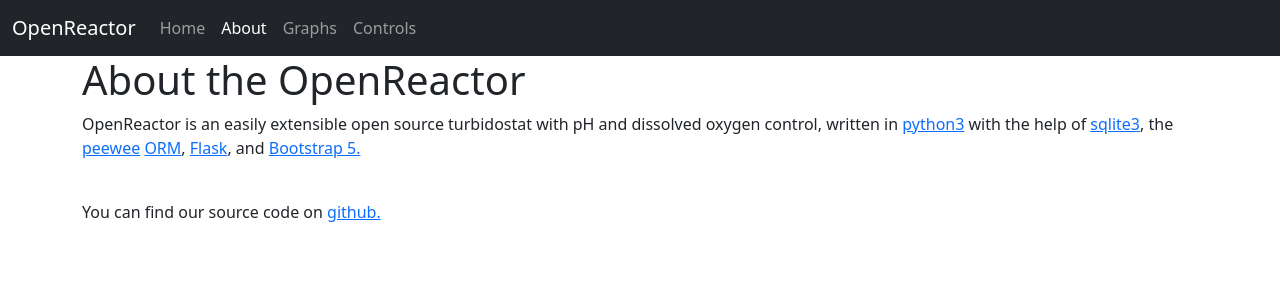
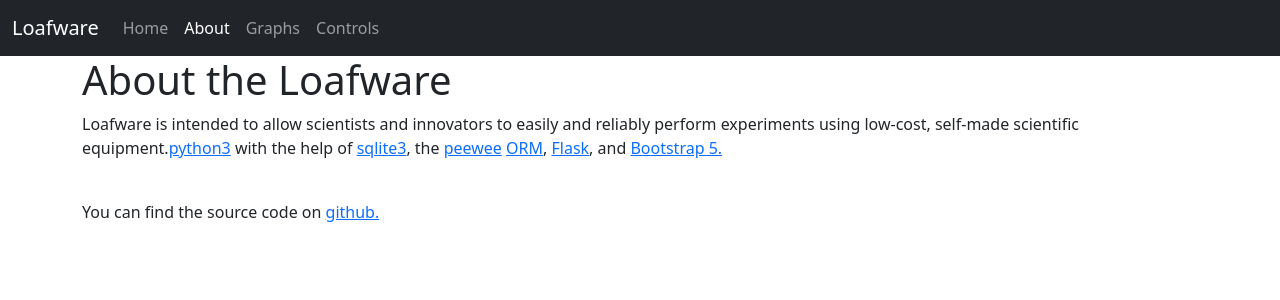
Before and after one commit to chrispro-21/loafware, a Flask app: page /about in a window 1280 px wide. Shown: the top 300 px of the page. Run offline with Flask 2, Linux system fonts and the light colour scheme; some libraries are stand-ins or nearby versions.

Commit message:
Upgraded license and aligned infos with current state of the software

```diff
--- a/app/templates/about.html
+++ b/app/templates/about.html
@@ -2,8 +2,8 @@
 
 {% block body %}
 
-<h1>About the OpenReactor</h1>
-<p>OpenReactor is an easily extensible open source turbidostat with pH and dissolved oxygen control, written in <a
+<h1>About the Loafware</h1>
+<p>Loafware is intended to allow scientists and innovators to easily and reliably perform experiments using low-cost, self-made scientific equipment.<a
     href="https://www.python.org/" target="_blank">python3</a> with the help of <a
     href="https://www.sqlite.org/index.html" target="_blank">sqlite3</a>, the <a
     href="http://docs.peewee-orm.com/en/latest/" target="_blank">peewee</a> <a
@@ -11,7 +11,7 @@
     href="https://flask.palletsprojects.com/en/2.0.x/" target="_blank">Flask</a>, and <a
     href="https://getbootstrap.com/" target="_blank">Bootstrap 5.</a></p>
 <br>
-<p>You can find our source code on <a href="https://github.com/uwo-fast/openreactor" target="_blank">github.</a>
+<p>You can find the source code on <a href="https://github.com/ FEASTorg/loafware" target="_blank">github.</a>
 </p>
 
 {% endblock %}
--- a/app/templates/includes/_navbar.html
+++ b/app/templates/includes/_navbar.html
@@ -1,6 +1,6 @@
 <nav class="navbar navbar-expand-sm navbar-dark bg-dark" aria-label="Web UI Navbar">
   <div class="container-fluid">
-    <a class="navbar-brand" href="#">OpenReactor</a>
+    <a class="navbar-brand" href="#">Loafware</a>
     <button class="navbar-toggler" type="button" data-bs-toggle="collapse" data-bs-target="#navbar" aria-controls="navbar" aria-expanded="false" aria-label="Toggle navigation">
       <span class="navbar-toggler-icon"></span>
     </button>
--- a/app/templates/index.html
+++ b/app/templates/index.html
@@ -3,8 +3,8 @@
 {% block body %}
 
 <div class="text-center">
-  <h1>Welcome to your opensource bioreactor, OpenReactor!</h1>
-  <p class="lead">Use this website/web interface to control your bioreactor and get data from its sensors.</p>
+  <h1>Welcome to your loaf!</h1>
+  <p class="lead">Use this website/web interface to configure, interact, and montor your device.</p>
 </div>
 
 {% endblock %}
--- a/app/templates/layout.html
+++ b/app/templates/layout.html
@@ -4,7 +4,7 @@
 <head>
   <meta charset="utf-8">
   <meta name="viewport" content="width=device-width, initial-scale=1, shrink-to-fit=no">
-  <title>OpenReactor</title>
+  <title>Loafware</title>
 
   <script src="{{ url_for('static', filename='node_modules/jquery/dist/jquery.min.js') }}"></script>
   <script src="{{ url_for('static', filename='node_modules/bootstrap/dist/js/bootstrap.min.js') }}"></script>
--- a/config.py
+++ b/config.py
@@ -5,4 +5,4 @@ basedir = os.path.abspath(os.path.dirname(__file__))
 
 class Config:
     SECRET_KEY = os.environ.get("SECRET_KEY") or "your-secret-key"
-    DATABASE_PATH = os.path.join(basedir, "openreactor.db")
+    DATABASE_PATH = os.path.join(basedir, "loafware.db")
--- a/package.json
+++ b/package.json
@@ -1,5 +1,5 @@
 {
   "dependencies": {
-    "openreactor": "file:static"
+    "loafware": "file:static"
   }
 }
```
Also changed, not shown: app/static/package.json (+6 -6 lines), README.md, 1 other file.
